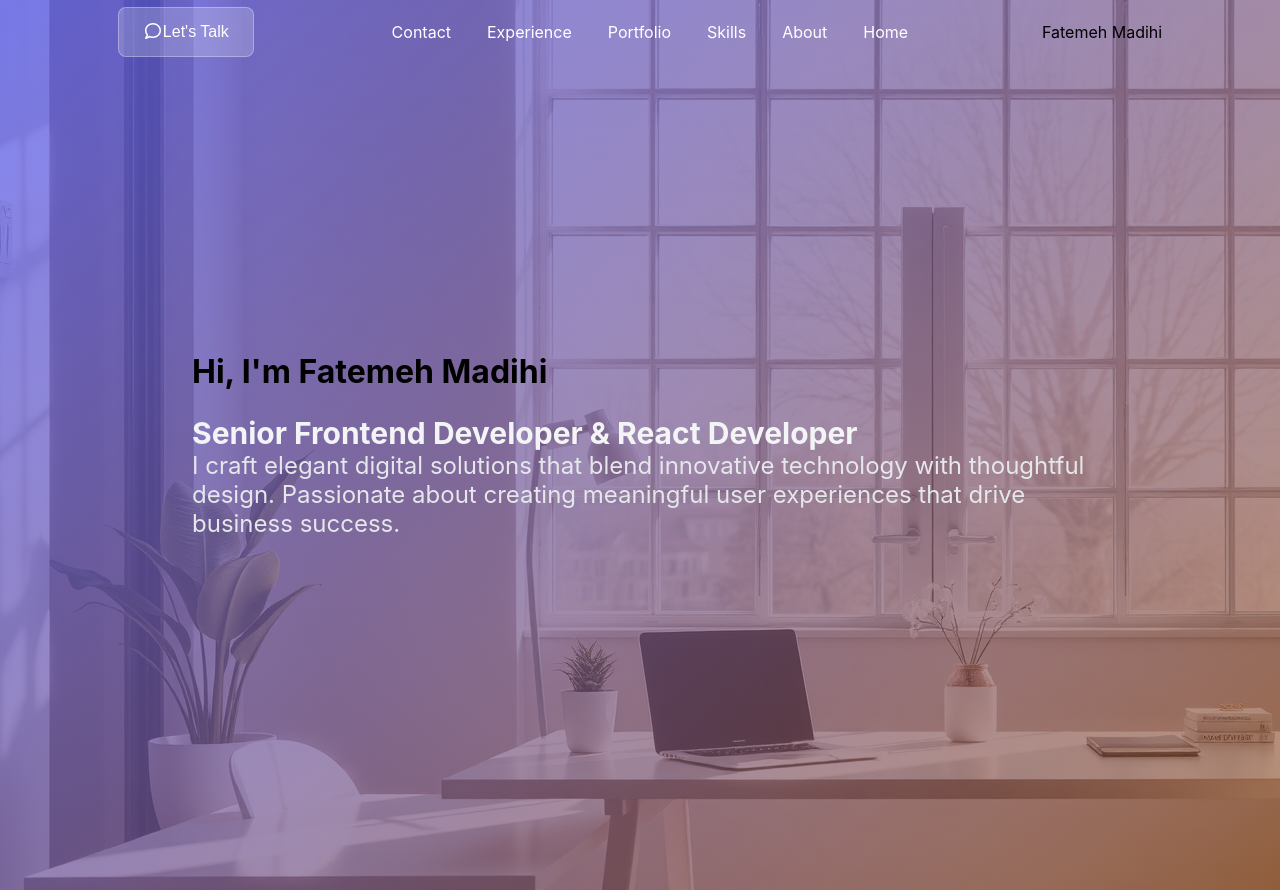
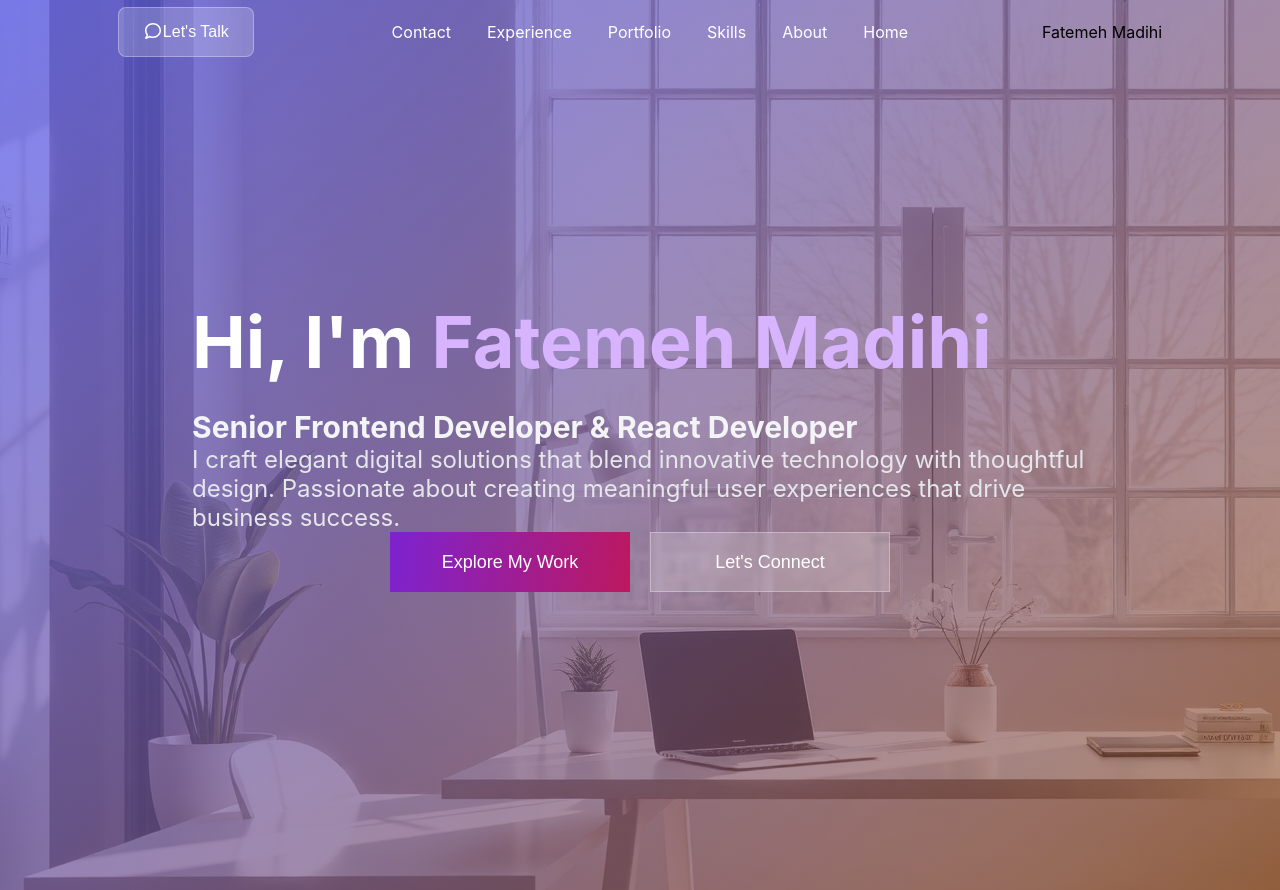
Before and after one commit to fmadihi/Portfilo, a React (Create React App) app: page / in a window 1280 px wide. Built offline with nearby package versions, Linux system fonts and the light colour scheme.

Commit message:
Update Home.js

```diff
--- a/src/pages/main/components/home/Home.js
+++ b/src/pages/main/components/home/Home.js
@@ -5,8 +5,8 @@ function Home() {
   return (
     <div className='home'>
         <div className='homeContent'>
-            <h1 className='myName'>
-                Hi, I'm <span>Fatemeh Madihi</span>
+            <h1 className='myName' style={{fontSize:'72px', color:'#fff'}}>
+                Hi, I'm <span style={{color:'#D8B4FE'}}>Fatemeh Madihi</span>
             </h1>
             <h2 className='myJob'>
                 Senior Frontend Developer & React Developer
@@ -15,6 +15,11 @@ function Home() {
                 I craft elegant digital solutions that blend innovative technology with thoughtful design. Passionate about creating meaningful user experiences that drive business success.
             </p>
         </div>
+
+        <div class='btnGroup'>
+            <button class="BTN ExplorBTN"><i class="ri-folder-line mr-3"></i>Explore My Work</button>
+            <button class="BTN ConnectBTN"><i class="ri-chat-3-line mr-3"></i>Let's Connect</button>
+        </div>
     </div>
   )
 }
```
